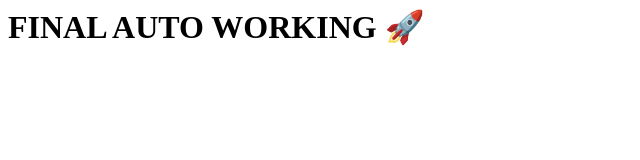
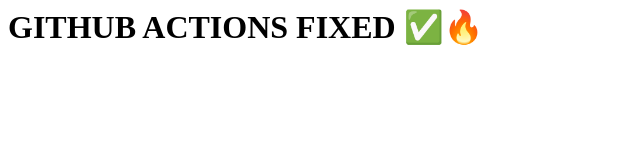
Before and after one commit to Tahsin0404/my-devops-site, a plain HTML site: page index.html in a window 1280 px wide. Shown: the whole page, without its empty margins (0-640 px from the left). Drawn offline with Linux system fonts and the light colour scheme.

Commit message:
Update index.html

```diff
--- a/index.html
+++ b/index.html
@@ -1 +1 @@
-<h1>FINAL AUTO WORKING 🚀</h1>
+<h1>GITHUB ACTIONS FIXED ✅🔥</h1>
```
